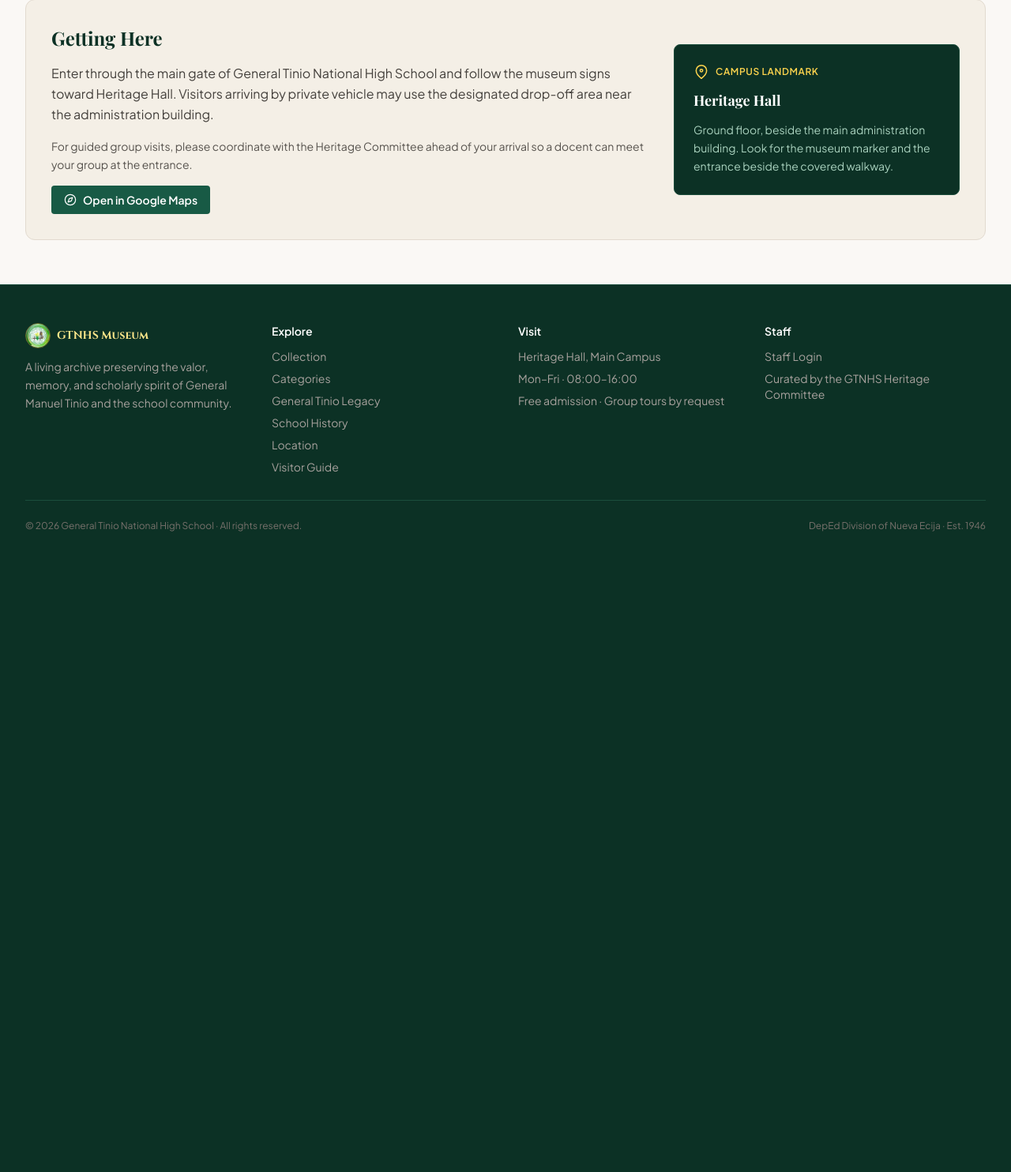
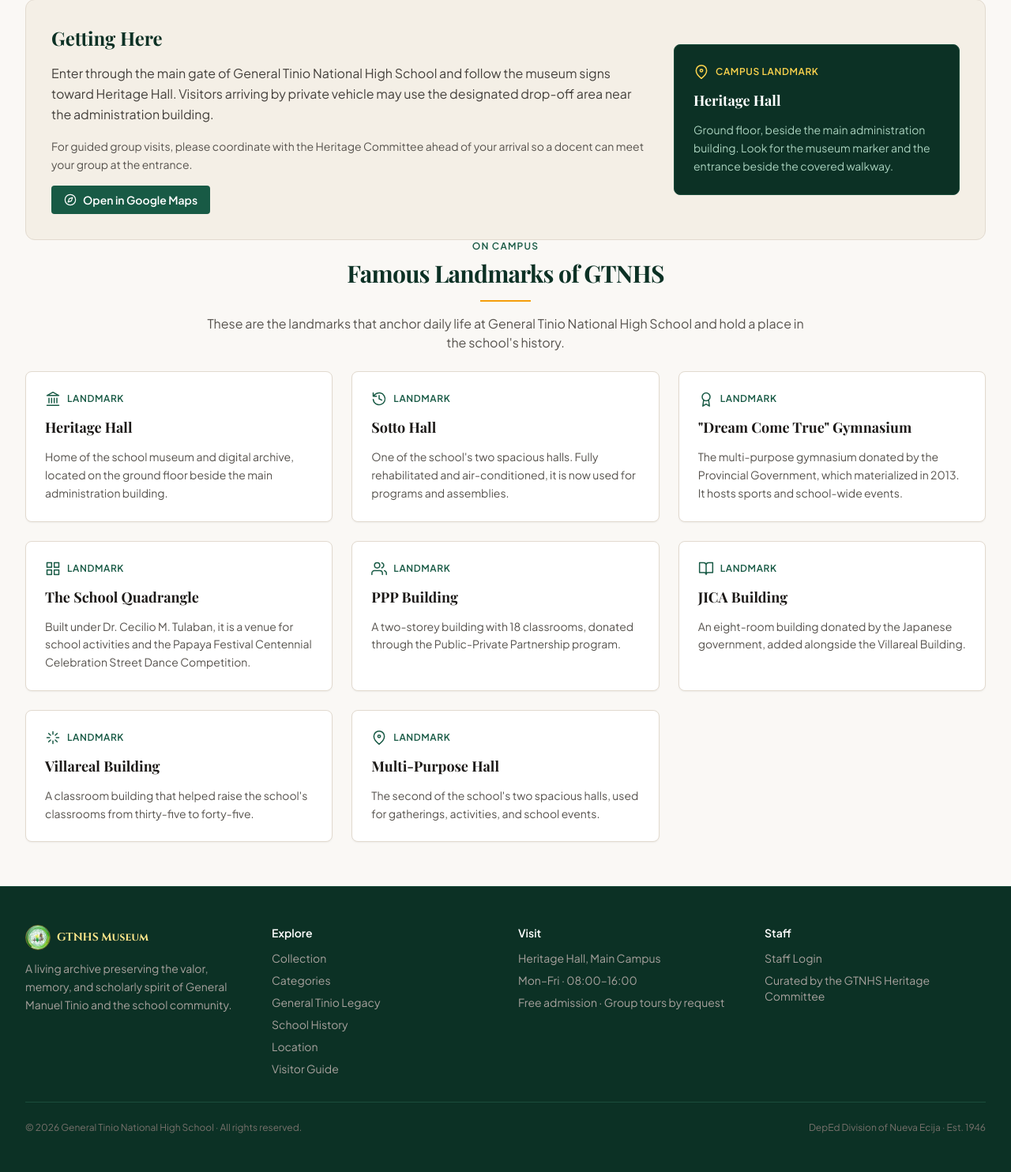
Before and after one commit to jayrolddelossantos2504-design/School-Museum, a Flask app: page /location in a window 1280 px wide. Shown: the part 648-2132 px from the top of the page at 79% size. Before the commit the page ends 1321 px from the top, so only its background shows below. Run offline with Flask 3, Linux system fonts and the light colour scheme; some web fonts are replaced.

Commit message:
Add GTNHS Google Maps link and campus landmarks to Location page

```diff
--- a/templates/location.html
+++ b/templates/location.html
@@ -67,7 +67,7 @@
         For guided group visits, please coordinate with the Heritage Committee ahead of
         your arrival so a docent can meet your group at the entrance.
       </p>
-      <a href="https://www.google.com/maps/search/General+Tinio+National+High+School+Nueva+Ecija"
+      <a href="https://www.google.com/maps/place/General+Tinio+National+High+School/@15.3498189,121.0370362,17z/data=!4m14!1m7!3m6!1s0x3397249dd278e3fb:0x967100c2a17cf9ce!2sGeneral+Tinio+National+High+School!8m2!3d15.3498189!4d121.0396111!16s%2Fg%2F11cp5qvx1y!3m5!1s0x3397249dd278e3fb:0x967100c2a17cf9ce!8m2!3d15.3498189!4d121.0396111!16s%2Fg%2F11cp5qvx1y?entry=ttu&amp;g_ep=EgoyMDI2MTAyOC4wIKXMDSoASAFQAw%3D%3D"
          target="_blank" rel="noopener"
          class="inline-flex items-center gap-2 px-4 py-2 text-sm font-semibold text-white bg-[#185a45] hover:bg-[#114232] rounded transition-colors">
         {{ icons.icon('compass', 'w-4 h-4') }}
@@ -87,5 +87,119 @@
       </p>
     </div>
   </div>
+
+  <div class="space-y-6">
+    <div class="text-center max-w-3xl mx-auto">
+      <p class="text-xs font-sans uppercase tracking-widest text-[#185a45] font-semibold mb-2">
+        On Campus
+      </p>
+      <h2 class="font-serif text-2xl sm:text-3xl font-bold text-[#0c3125] tracking-tight">
+        Famous Landmarks of GTNHS
+      </h2>
+      <div class="w-16 h-0.5 bg-amber-500 mx-auto mt-4 mb-4"></div>
+      <p class="text-stone-600 text-sm sm:text-base leading-relaxed">
+        These are the landmarks that anchor daily life at General Tinio National High
+        School and hold a place in the school's history.
+      </p>
+    </div>
+
+    <div class="grid grid-cols-1 sm:grid-cols-2 lg:grid-cols-3 gap-6">
+      <div class="bg-white p-6 rounded-lg border border-[#e2dacf] shadow-sm space-y-3">
+        <div class="flex items-center gap-2 text-[#185a45]">
+          {{ icons.icon('landmark', 'w-5 h-5') }}
+          <span class="text-xs uppercase tracking-wider font-semibold">Landmark</span>
+        </div>
+        <h3 class="font-serif text-lg font-bold text-stone-900">Heritage Hall</h3>
+        <p class="text-sm text-stone-600 leading-relaxed">
+          Home of the school museum and digital archive, located on the ground floor
+          beside the main administration building.
+        </p>
+      </div>
+
+      <div class="bg-white p-6 rounded-lg border border-[#e2dacf] shadow-sm space-y-3">
+        <div class="flex items-center gap-2 text-[#185a45]">
+          {{ icons.icon('history', 'w-5 h-5') }}
+          <span class="text-xs uppercase tracking-wider font-semibold">Landmark</span>
+        </div>
+        <h3 class="font-serif text-lg font-bold text-stone-900">Sotto Hall</h3>
+        <p class="text-sm text-stone-600 leading-relaxed">
+          One of the school's two spacious halls. Fully rehabilitated and air-conditioned,
+          it is now used for programs and assemblies.
+        </p>
+      </div>
+
+      <div class="bg-white p-6 rounded-lg border border-[#e2dacf] shadow-sm space-y-3">
+        <div class="flex items-center gap-2 text-[#185a45]">
+          {{ icons.icon('award', 'w-5 h-5') }}
+          <span class="text-xs uppercase tracking-wider font-semibold">Landmark</span>
+        </div>
+        <h3 class="font-serif text-lg font-bold text-stone-900">"Dream Come True" Gymnasium</h3>
+        <p class="text-sm text-stone-600 leading-relaxed">
+          The multi-purpose gymnasium donated by the Provincial Government, which
+          materialized in 2013. It hosts sports and school-wide events.
+        </p>
+      </div>
+
+      <div class="bg-white p-6 rounded-lg border border-[#e2dacf] shadow-sm space-y-3">
+        <div class="flex items-center gap-2 text-[#185a45]">
+          {{ icons.icon('grid', 'w-5 h-5') }}
+          <span class="text-xs uppercase tracking-wider font-semibold">Landmark</span>
+        </div>
+        <h3 class="font-serif text-lg font-bold text-stone-900">The School Quadrangle</h3>
+        <p class="text-sm text-stone-600 leading-relaxed">
+          Built under Dr. Cecilio M. Tulaban, it is a venue for school activities and the
+          Papaya Festival Centennial Celebration Street Dance Competition.
+        </p>
+      </div>
+
+      <div class="bg-white p-6 rounded-lg border border-[#e2dacf] shadow-sm space-y-3">
+        <div class="flex items-center gap-2 text-[#185a45]">
+          {{ icons.icon('users', 'w-5 h-5') }}
+          <span class="text-xs uppercase tracking-wider font-semibold">Landmark</span>
+        </div>
+        <h3 class="font-serif text-lg font-bold text-stone-900">PPP Building</h3>
+        <p class="text-sm text-stone-600 leading-relaxed">
+          A two-storey building with 18 classrooms, donated through the Public-Private
+          Partnership program.
+        </p>
+      </div>
+
+      <div class="bg-white p-6 rounded-lg border border-[#e2dacf] shadow-sm space-y-3">
+        <div class="flex items-center gap-2 text-[#185a45]">
+          {{ icons.icon('book-open', 'w-5 h-5') }}
+          <span class="text-xs uppercase tracking-wider font-semibold">Landmark</span>
+        </div>
+        <h3 class="font-serif text-lg font-bold text-stone-900">JICA Building</h3>
+        <p class="text-sm text-stone-600 leading-relaxed">
+          An eight-room building donated by the Japanese government, added alongside the
+          Villareal Building.
+        </p>
+      </div>
+
+      <div class="bg-white p-6 rounded-lg border border-[#e2dacf] shadow-sm space-y-3">
+        <div class="flex items-center gap-2 text-[#185a45]">
+          {{ icons.icon('sparkles', 'w-5 h-5') }}
+          <span class="text-xs uppercase tracking-wider font-semibold">Landmark</span>
+        </div>
+        <h3 class="font-serif text-lg font-bold text-stone-900">Villareal Building</h3>
+        <p class="text-sm text-stone-600 leading-relaxed">
+          A classroom building that helped raise the school's classrooms from thirty-five
+          to forty-five.
+        </p>
+      </div>
+
+      <div class="bg-white p-6 rounded-lg border border-[#e2dacf] shadow-sm space-y-3">
+        <div class="flex items-center gap-2 text-[#185a45]">
+          {{ icons.icon('pin', 'w-5 h-5') }}
+          <span class="text-xs uppercase tracking-wider font-semibold">Landmark</span>
+        </div>
+        <h3 class="font-serif text-lg font-bold text-stone-900">Multi-Purpose Hall</h3>
+        <p class="text-sm text-stone-600 leading-relaxed">
+          The second of the school's two spacious halls, used for gatherings, activities,
+          and school events.
+        </p>
+      </div>
+    </div>
+  </div>
 </section>
 {% endblock %}
```
